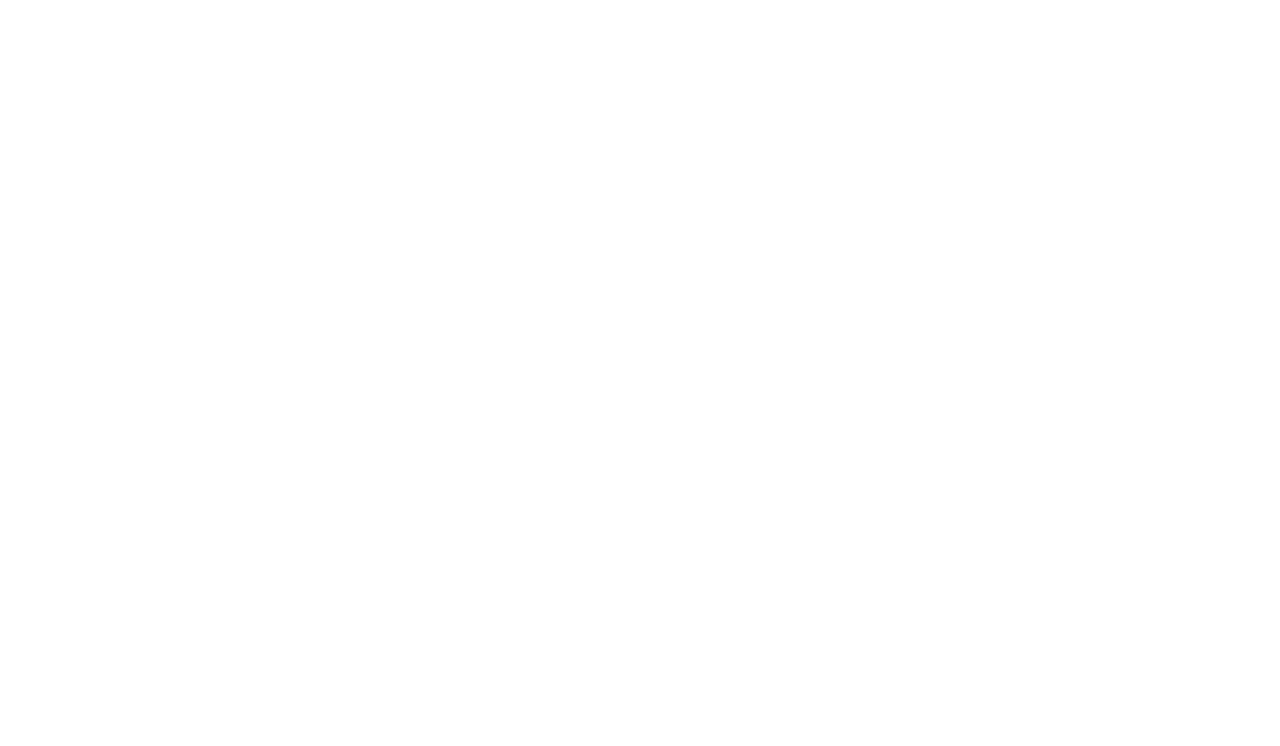
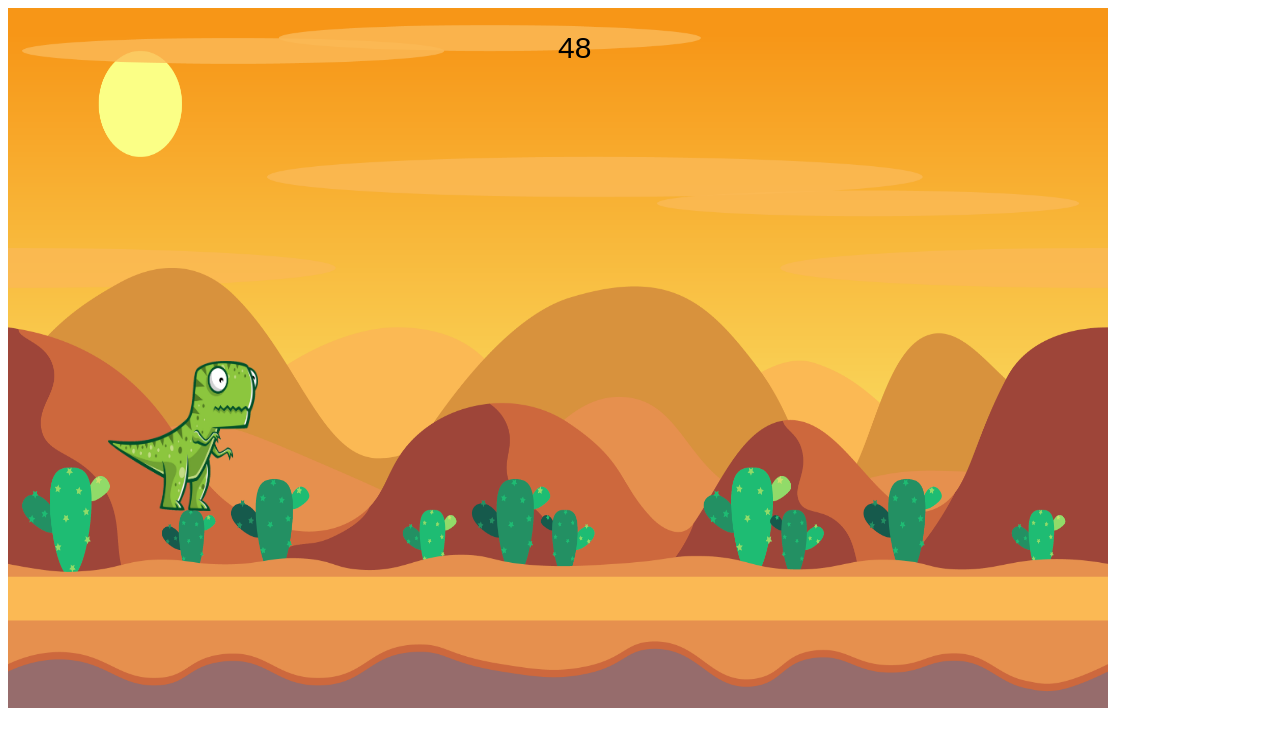
Before and after one commit to sps-cl/2D-PRG-Zden-k-Chudoba, a plain HTML site: page index.html in a window 1280 px wide. Drawn offline with Linux system fonts and the light colour scheme.

Commit message:
Pokračoval jsem

```diff
--- /dev/null
+++ b/Cactus.js
@@ -0,0 +1,12 @@
+class Cactus extends GameObject {
+    constructor(position, speed, width, height) {
+      super(position);
+      this.speed = speed;
+      this.sprite = new Sprite("cactus", position, width, height);
+      this.collider = new RectCollider(position, width, height);
+    }
+
+    move() {
+      this.position.x -= this.speed;
+    }
+}
--- /dev/null
+++ b/GameObject.js
@@ -0,0 +1,18 @@
+class GameObject extends Positionable {
+    constructor(position) {
+        super(position);
+        this.speed = new Vector(0, 0);
+        this.minBounds = new Vector(-Infinity, -Infinity);
+        this.maxBounds = new Vector(Infinity, Infinity);
+
+    }
+    move() {
+        this.position.add(this.speed);
+    }
+    draw(context) {
+        this.sprite.draw(context);
+    }
+    collideWith(other) {
+        return this.collider.collideWith(other.collider);
+    }
+}
--- /dev/null
+++ b/Meteor.js
@@ -0,0 +1,16 @@
+class Meteor extends GameObject {
+    constructor(position, speed, size) {
+      super(position);
+      this.speed = speed;
+      this.sprite = new Sprite("meteor", position, size, size);
+      this.collider = new CircleCollider(position, size / 2);
+    }
+
+    move() {
+      super.move();
+
+      if (this.collider.rightEdge < this.minBounds.x) {
+        this.onSceneExit();
+      }
+    }
+  }
--- /dev/null
+++ b/Player.js
@@ -0,0 +1,50 @@
+class Player extends GameObject {
+    constructor(position, size) {
+        super(position);
+        this.standingSprite = new Sprite("player_standing", position, size, size);
+        this.crouchingSprite = new Sprite("player_crouching", position, size * 1.1, size * 0.75);
+        this.sprite = this.standingSprite;
+        this.standingCollider = new CircleCollider(position, size / 2);
+        this.crouchingCollider = new RectCollider(position, size * 1.1, size * 0.75);
+        this.collider = this.standingCollider;
+        this.crouching = false;
+        this.grounded = false;
+    }
+
+    jump() {
+        if (this.grounded) {
+            this.speed.y = -14;
+        }
+    }
+
+    getUp() {
+        if (this.crouching) {
+            this.collider = this.standingCollider;
+            this.sprite = this.standingSprite;
+            this.crouching = false;
+        }
+    }
+
+    crouch() {
+        if (this.crouching) {
+            return;
+        }
+        this.crouching = true;
+        this.collider = this.crouchingCollider;
+        this.sprite = this.crouchingSprite;
+        this.y += this.standingCollider.bottomEdge - this.crouchingCollider.bottomEdge;
+    }
+
+    move() {
+        this.speed.y += 0.3;
+        super.move();
+
+        if (this.collider.bottomEdge > this.maxBounds.y) {
+            this.collider.bottomEdge = this.maxBounds.y;
+            this.speed.y = 0;
+            this.grounded = true;
+        } else {
+            this.grounded = false;
+        }
+    }
+}
--- /dev/null
+++ b/Score.js
@@ -0,0 +1,16 @@
+class Score extends Positionable {
+    constructor(position, font, size) {
+      super(position);
+      this.value = 0;
+      this.font = size + "px " + font;
+    }
+
+    increase() {
+      this.value += 1;
+    }
+
+    draw(context) {
+      context.font = this.font;
+      context.fillText(this.value, this.x, this.y);
+    }
+  }
--- /dev/null
+++ b/Sprite.js
@@ -0,0 +1,12 @@
+class Sprite extends Positionable {
+    constructor(imageId, position, width, height) {
+        super(position);
+        this.width = width;
+        this.height = height;
+        this.image = document.getElementById(imageId);
+    }
+
+    draw(context) {
+        context.drawImage(this.image, this.x, this.y, this.width, this.height);
+    }
+}
--- a/Vector.js
+++ b/Vector.js
@@ -10,8 +10,8 @@ class Vector {
     }
 
     substract(other) {
-        this.x += other.x;
-        this.y += other.y;
+        this.x -= other.x;
+        this.y -= other.y;
     }
 
     sum(other) {
--- a/index.html
+++ b/index.html
@@ -26,8 +26,14 @@
     <script src="background.js"></script>
     <script src="Positionable.js"></script>
     <script src="CollisionDetection.js"></script>
+    <script src="CircleCollider.js"></script>
     <script src="RectCollider.js"></script>
-    <script src="CircleCollider.js"></script>
+    <script src="Sprite.js"></script>
+    <script src="GameObject.js"></script>
+    <script src="Player.js"></script>
+    <script src="Meteor.js"></script>
+    <script src="Cactus.js"></script>
+    <script src="Score.js"></script>
     <script src="index.js"></script>
 </body>
 </html>
--- a/index.js
+++ b/index.js
@@ -1,12 +1,82 @@
-const scene = new Scene(1000, 700);
-const background = new Background(scene.width, scene.height);
-scene.draw(background);
+let scene = new Scene(1100, 700);
+let background = new Background(scene.width, scene.height);
+let score = new Score(new Vector(scene.width / 2, 50), "Arial", 30);
+let player = new Player(new Vector(100, 0), 150);
+player.maxBounds = new Vector(scene.width, scene.height * 0.87);
+function randomObstacle(xPos) {
+    let obstacle;
+    if (Math.random() > 0.5) {
+        obstacle = new Meteor(
+            new Vector(xPos, scene.height * 0.5),
+            new Vector(-5, 0),
+            140
+        );
+    } else {
+        obstacle = new Cactus(
+            new Vector(xPos, scene.height * 0.7),
+            new Vector(-5, 0),
+            100,
+            100
+        );
+    }
+    obstacle.minBounds = new Vector(0, 0);
+    obstacle.maxBounds = new Vector(scene.width, scene.height);
+    return obstacle;
+}
+randomObstacle(200);
 
-let circle1 = new CircleCollider(new Vector(0, 0), 50);
-let circle2 = new CircleCollider(new Vector(50, 50), 70);
-let rect1 = new RectCollider(new Vector(110, 110), 50, 100);
-let rect2 = new RectCollider(new Vector(150, 150), 100, 50);
-console.log(circle1.collideWith(circle2));
-console.log(rect1.collideWith(rect2));
-console.log(circle2.collideWith(rect1));
-console.log(rect1.collideWith(circle1));
+let obstacle1 = randomObstacle(scene.width);
+let obstacle2 = randomObstacle(scene.width * 1.5);
+
+function onObstacle1Exit() {
+    obstacle1 = randomObstacle(scene.width);
+    obstacle1.onSceneExit = onObstacle1Exit;
+}
+obstacle1.onSceneExit = onObstacle1Exit;
+function onObstacle2Exit() {
+    obstacle2 = randomObstacle(scene.width * 1.5);
+    obstacle2.onSceneExit = onObstacle2Exit;
+}
+obstacle2.onSceneExit = onObstacle2Exit;
+let keys = [];
+
+document.onkeydown = function(event) {
+    keys.push(event.key);
+}
+
+document.onkeydown = function(event) {
+    keys[event.key] = true;
+};
+
+document.onkeyup = function(event) {
+    keys[event.key] = false;
+};
+
+function gameLoop() {
+    score.increase();
+
+    if (keys["s"]) {
+        player.crouch();
+    } else {
+        player.getUp();
+    }
+
+    if (keys["w"]) {
+        player.jump();
+    }
+
+    player.move();
+    obstacle1.move();
+    obstacle2.move();
+
+    scene.draw(background, player, obstacle1, obstacle2, score);
+
+    if (
+        player.collideWith(obstacle1) ||
+        player.collideWith(obstacle2)
+    ) {
+        return;
+    }
+    requestAnimationFrame(gameLoop);
+}
+gameLoop();
```
